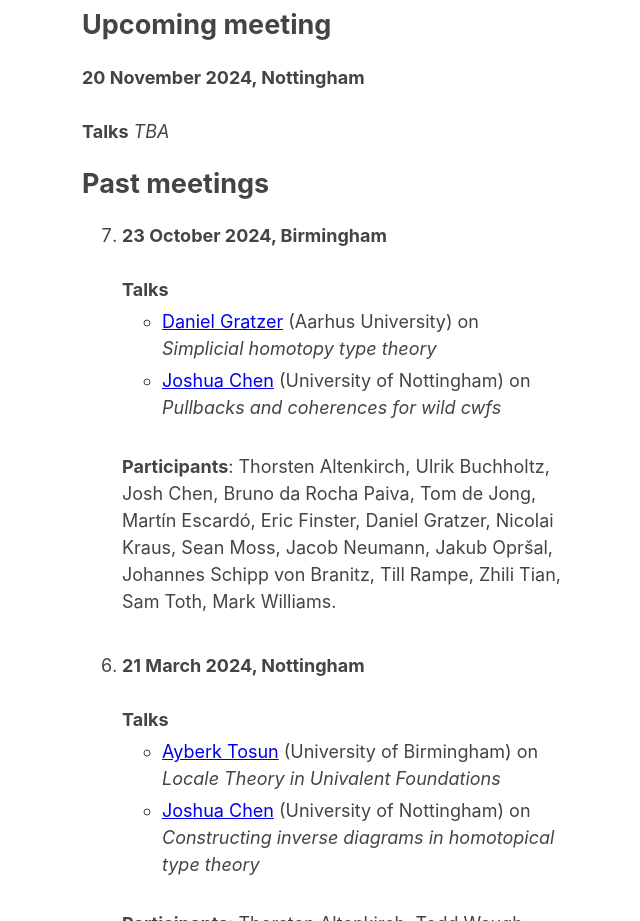
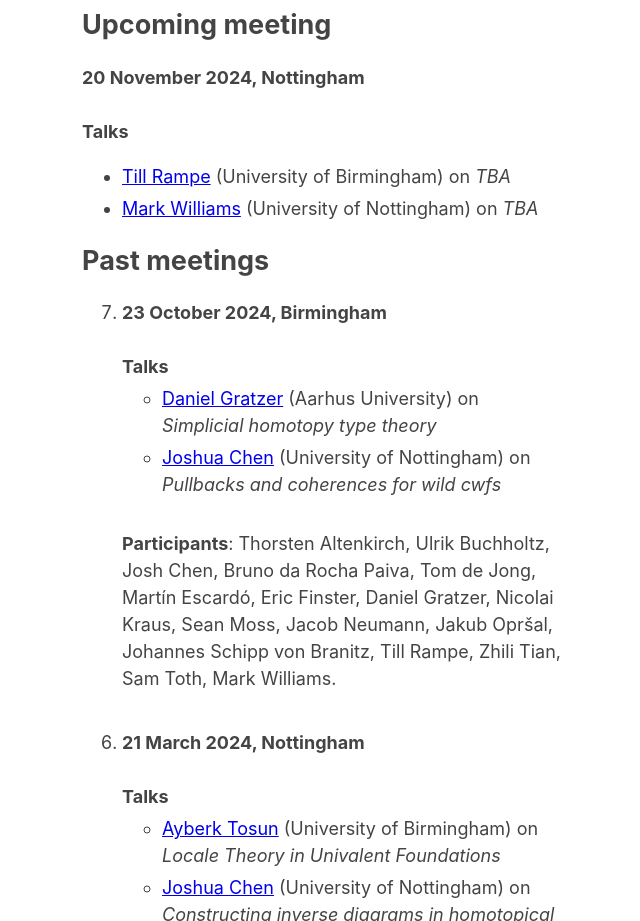
Before and after one commit to tomdjong/ASSUME, a plain HTML site: page index.html in a window 1280 px wide. Shown: the part 1340-2261 px from the top of the page, without its empty margins (318-958 px from the left). Drawn offline with Linux system fonts and the light colour scheme.

Commit message:
Update speakers

```diff
--- a/index.html
+++ b/index.html
@@ -49,7 +49,17 @@
   <h2>Upcoming meeting</h2>
   <strong>20 November 2024, Nottingham</strong>
   <br></br>
-  <strong>Talks</strong> <em>TBA</em>
+  <strong>Talks</strong>
+  <ul>
+    <li>
+      <a href="https://www.birmingham.ac.uk/staff/profiles/computer-science/research-student/rampe-till">Till
+      Rampe</a> (University of Birmingham) on <em>TBA</em>
+    </li>
+    <li>
+      <a href="https://www.nottingham.ac.uk/computerscience/people/mark.williams2">Mark
+      Williams</a> (University of Nottingham) on <em>TBA</em>
+    </li>
+  </ul>
 
   <h2>Past meetings</h2>
   <ol reversed>
```
